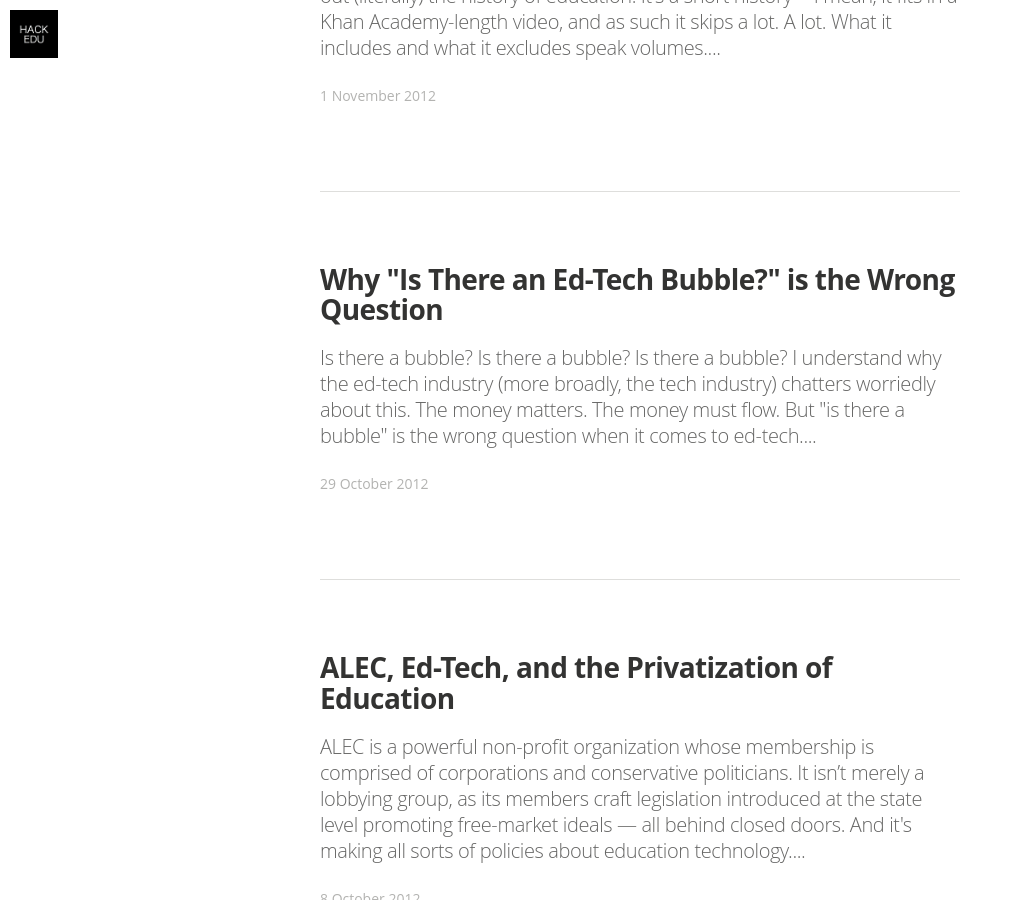
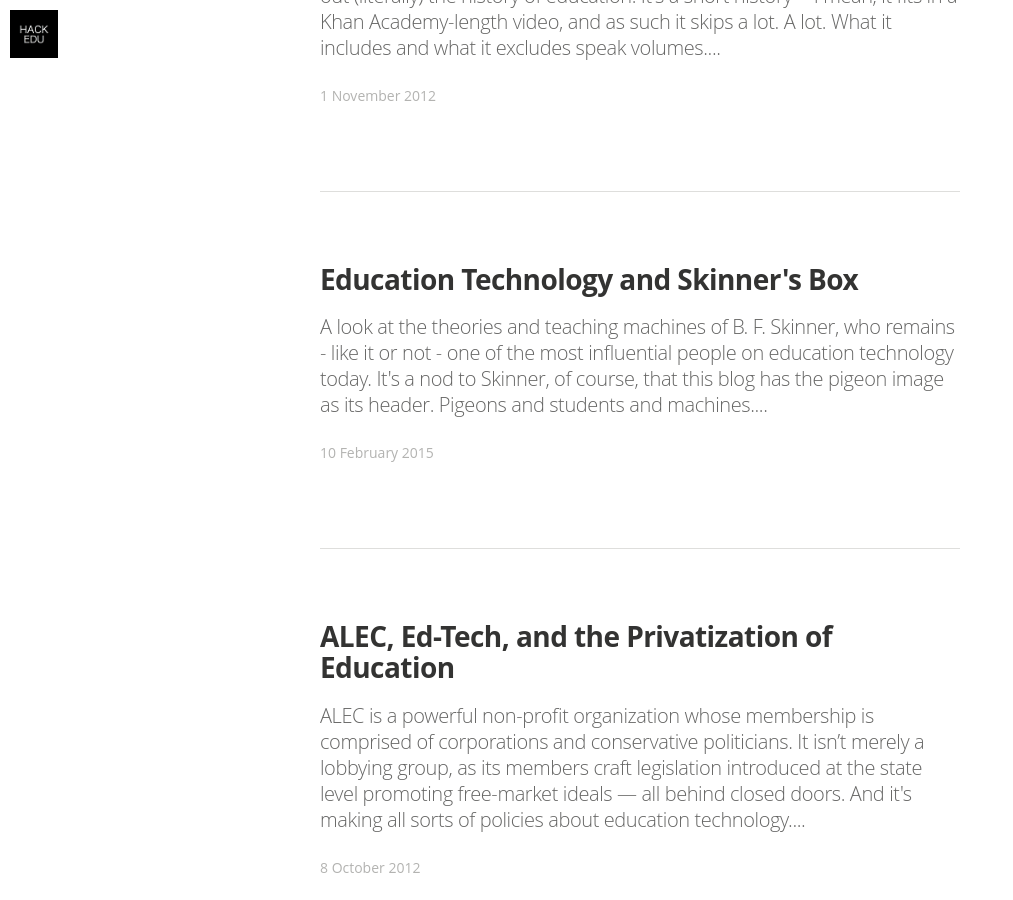
Before and after one commit to HackEducation/Writing, a Jekyll site: the page built from index.html, in a window 1280 px wide and 900 px high, scrolled down 12733 px. Shown: the whole window, without its empty margins (0-1013 px from the left). Built offline with Jekyll 4.4.1, drawn with Linux system fonts in a browser that asks for light colours; nearby versions of some CDN libraries; some web fonts are replaced; Markdown is read by kramdown in place of the engine named in the settings; the list of posts is cut into pages by our own code.

Commit message:
new post

```diff
--- a/index.html
+++ b/index.html
@@ -788,20 +788,15 @@ layout: default
 
         <article class="post" itemscope itemtype="http://schema.org/BlogPosting" role="article">
           <div class="article-item">
-
             <header class="post-header">
-              <h2 class="post-title" itemprop="name"><a href="http://www.hackeducation.com/2012/10/29/ed-tech-bubble/" itemprop="url">Why "Is There an Ed-Tech Bubble?" is the Wrong Question</a></h2>
+              <h2 class="post-title" itemprop="name"><a href="http://hackeducation.com/2015/02/10/skinners-box" itemprop="url">Education Technology and Skinner's Box</a></h2>
             </header>
-
             <section class="post-excerpt" itemprop="description">
-              <p>Is there a bubble? Is there a bubble? Is there a bubble? I understand why the ed-tech industry (more broadly, the tech industry) chatters worriedly about this. The money matters. The money must flow. But "is there a bubble" is the wrong question when it comes to ed-tech....</p>
+              <p>A look at the theories and teaching machines of B. F. Skinner, who remains - like it or not - one of the most influential people on education technology today. It's a nod to Skinner, of course, that this blog has the pigeon image as its header. Pigeons and students and machines....</p>
             </section>
-
             <div class="post-meta">
-              <time datetime="29 October 2012">29 October 2012</time>
+              <time datetime="10 February 2015">10 February 2015</time>
   <!--            <span class="post-tags-set">on <span class="post-tag-">, <a href="/tag/"></a></span></span>-->
-            </div>
-
           <div>
         </article>
 
```
